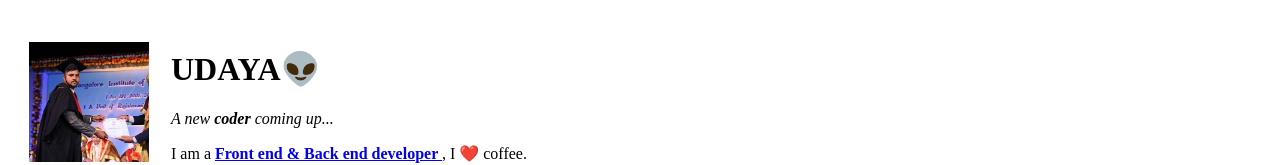
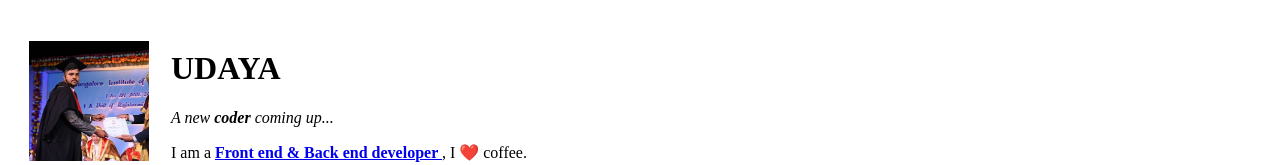
Before and after one commit to Uday15111997/CV, a plain HTML site: page index.html in a window 1280 px wide. Shown: the top 165 px of the page. Drawn offline with Linux system fonts and the light colour scheme.

Commit message:
Update index.html

```diff
--- a/index.html
+++ b/index.html
@@ -4,13 +4,13 @@
     <meta charset="UTF-8">
     <meta http-equiv="X-UA-Compatible" content="IE=edge">
     <meta name="viewport" content="width=device-width, initial-scale=1.0">
-    <title>Udaya's New Website 👽</title>
+    <title>Udaya's New Website </title>
 </head>
 <body>
     <table cellspacing = "20" >
         <tr>
             <td><img src="Udaya.jpg" alt="Udaya profile picture" width="120" height="120"></td>
-            <td> <h1>UDAYA👽</h1>
+            <td> <h1>UDAYA</h1>
                 <p><em> A new <strong>coder</strong> coming up...</em></p>
                 <p>I am a <strong><a href="https://en.wikipedia.org/wiki/Frontend_and_backend">Front end & Back end developer </a></strong>, I ❤️ coffee. </p>
             </td>
```
